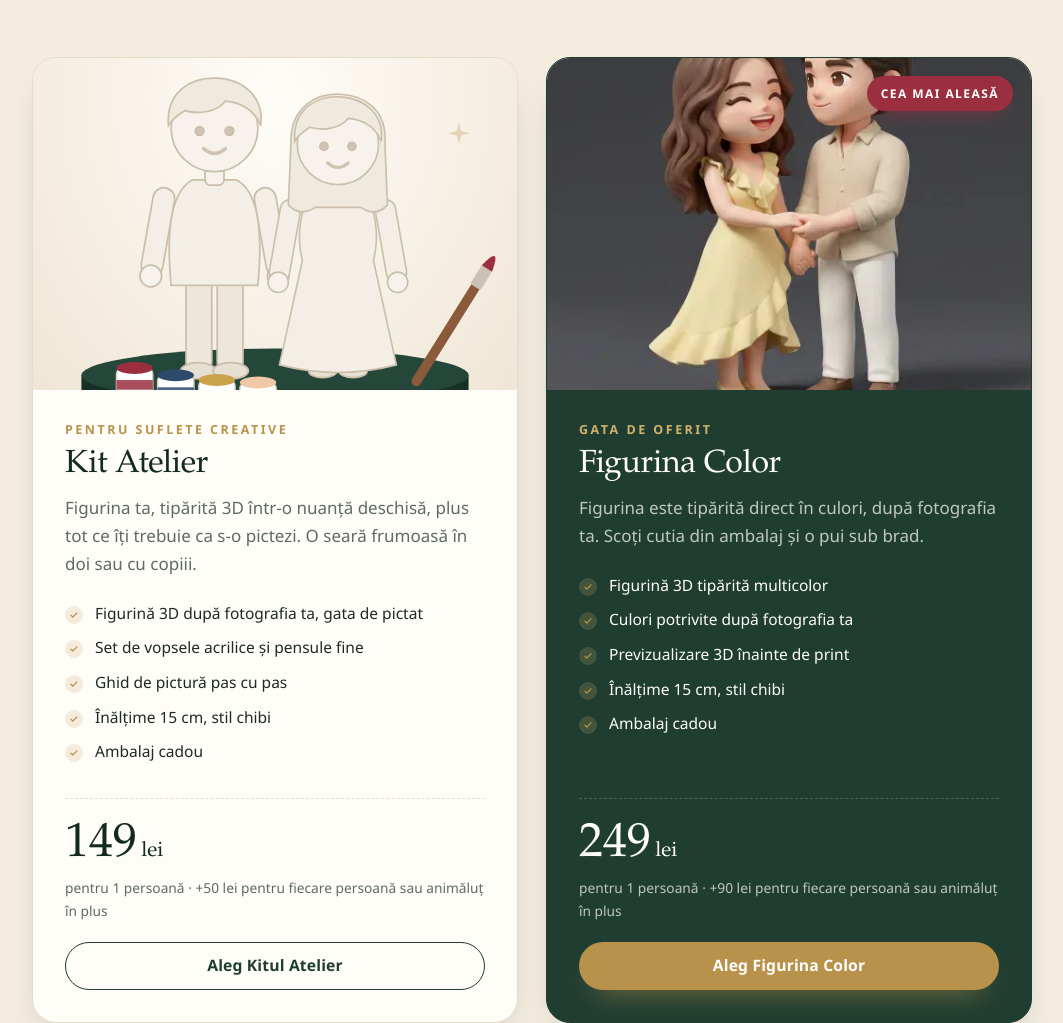
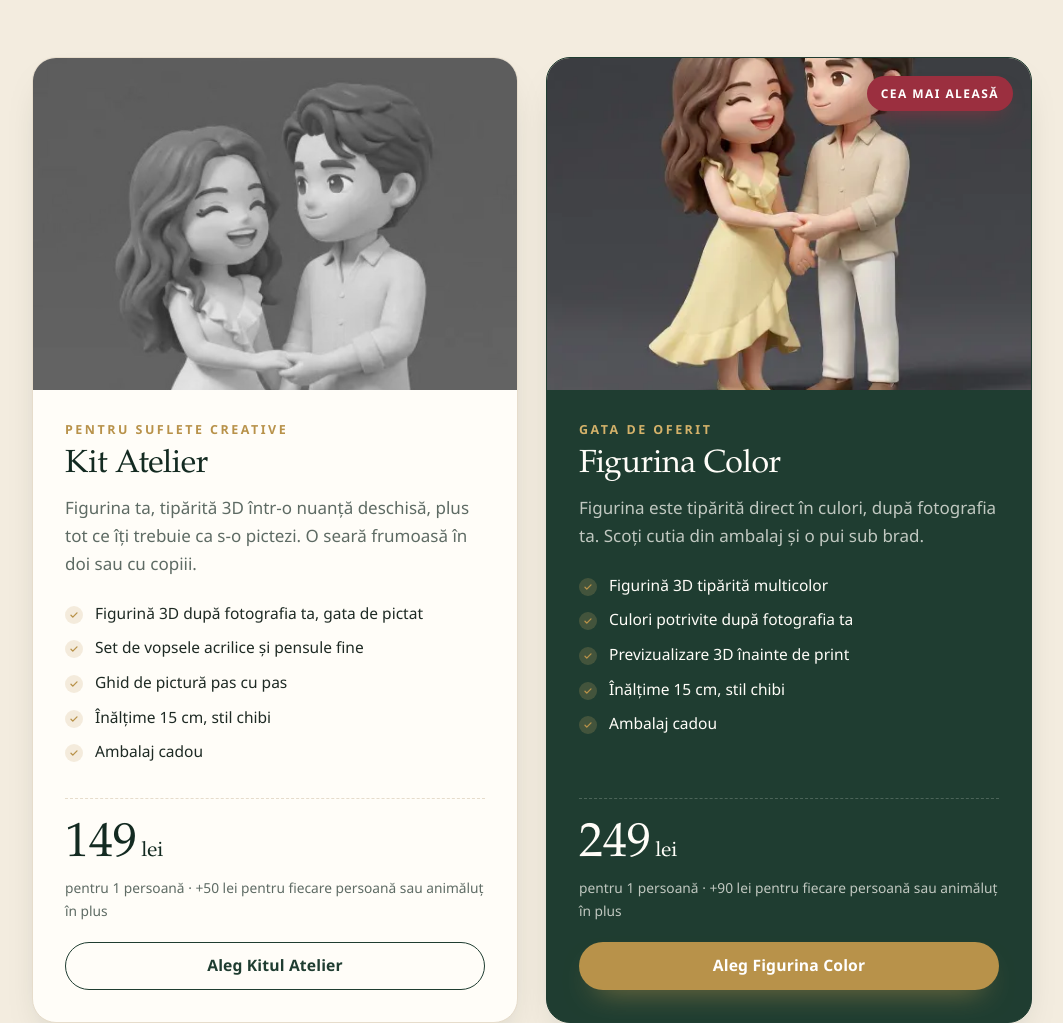
Before and after one commit to ioanstoica/momente-tiparite, a plain HTML site: page index.html in a window 1280 px wide. Shown: the part 1903-2926 px from the top of the page, without its empty margins (108-1171 px from the left). Drawn offline with Linux system fonts and the light colour scheme.

Commit message:
foto kit

```diff
--- a/index.html
+++ b/index.html
@@ -123,7 +123,7 @@
         <div class="offers">
           <article class="offer">
             <div class="offer__media">
-              <img src="images/galerie-kit.svg" alt="Kit Atelier: figurină albă, vopsele și pensulă" width="400" height="500" loading="lazy">
+              <img src="images/foto-kit.jpg" alt="Kit Atelier: figurină chibi din rășină gri, gata de pictat" width="400" height="500" loading="lazy" style="object-position: center 12%">
             </div>
             <div class="offer__body">
               <p class="offer__kicker">Pentru suflete creative</p>
@@ -328,8 +328,8 @@
             <figcaption><strong>Familie</strong> · Figurina Color</figcaption>
           </figure>
           <figure class="gallery__item">
-            <button class="gallery__btn" type="button" data-full="images/galerie-kit.svg">
-              <img src="images/galerie-kit.svg" alt="Kit Atelier cu figurină albă, vopsele și pensulă" width="400" height="500" loading="lazy">
+            <button class="gallery__btn" type="button" data-full="images/foto-kit.jpg">
+              <img src="images/foto-kit.jpg" alt="Kit Atelier: figurină chibi din rășină gri, gata de pictat" width="400" height="500" loading="lazy">
             </button>
             <figcaption><strong>Gata de pictat</strong> · Kit Atelier</figcaption>
           </figure>
```
Also changed, not shown: images/foto-kit.jpg (added), images/galerie-kit.svg (deleted), 1 other file.
